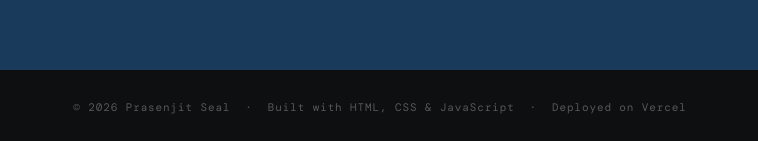
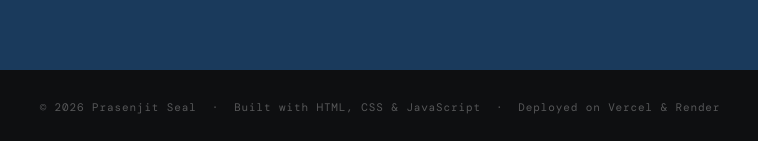
Before and after one commit to pseal/portfolio, a plain HTML site: page index.html in a window 1280 px wide. Shown: the part 5111-5252 px from the top of the page, 260-1018 px from the left. Drawn offline with nearby package versions, Linux system fonts and the light colour scheme; a web font is replaced by a local one.

Commit message:
Update index.html

```diff
--- a/index.html
+++ b/index.html
@@ -1627,7 +1627,7 @@ footer {
 
 <!-- ── FOOTER ── -->
 <footer>
-  © 2026 Prasenjit Seal &nbsp;·&nbsp; Built with HTML, CSS &amp; JavaScript &nbsp;·&nbsp; Deployed on Vercel
+  © 2026 Prasenjit Seal &nbsp;·&nbsp; Built with HTML, CSS &amp; JavaScript &nbsp;·&nbsp; Deployed on Vercel & Render
 </footer>
 
 <script>
```
